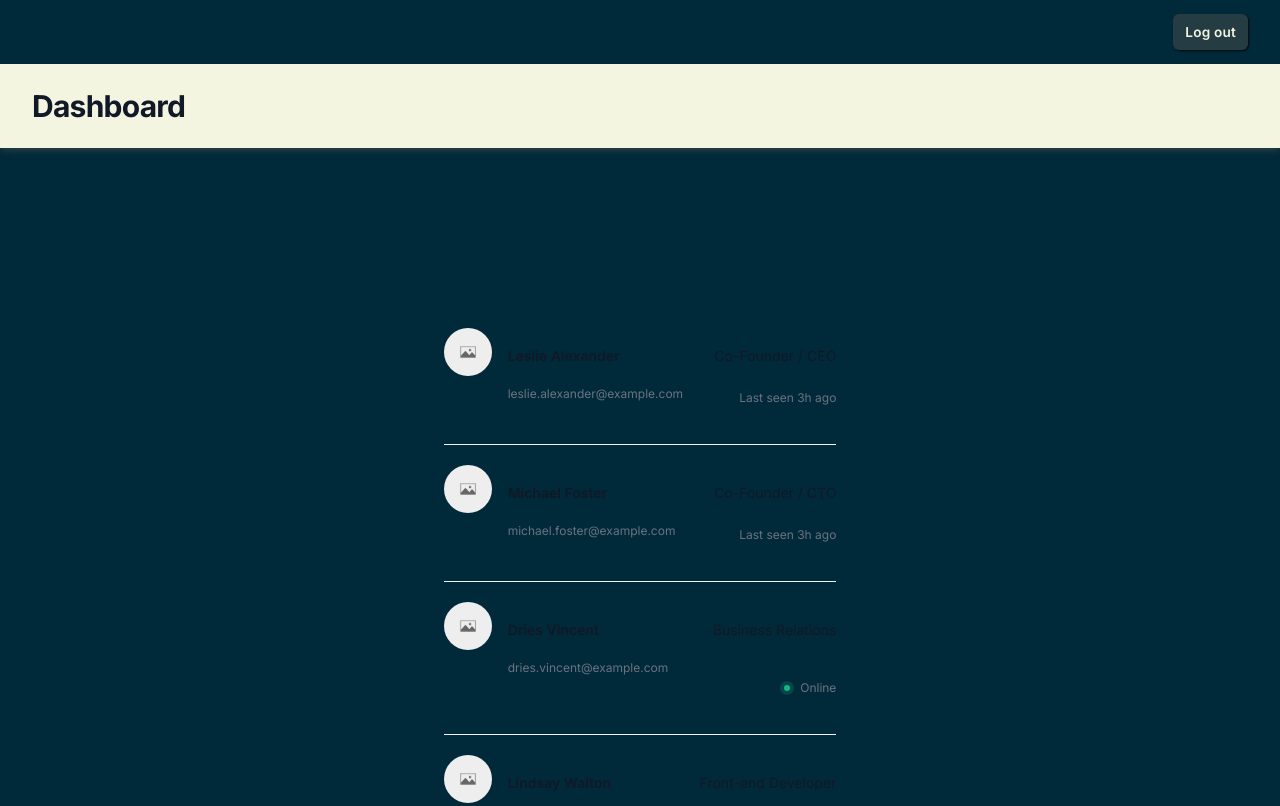
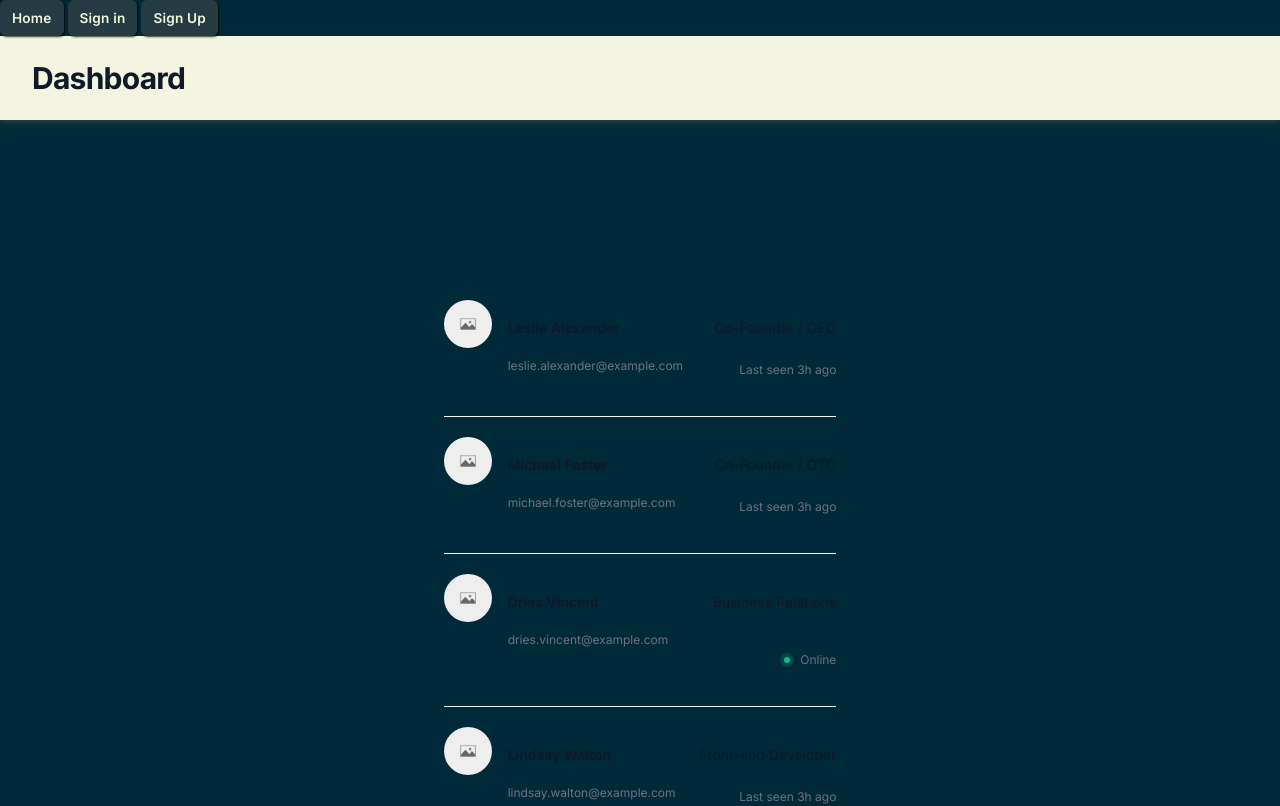
Before and after one commit to Gong-Code/event-website, a Next.js app: page /admin in a window 1280 px wide. Shown: the top 806 px of the page. Built offline with nearby package versions, Linux system fonts and the light colour scheme; no server answers.

Commit message:
update navbar in AdminPage

```diff
--- a/app/(root)/admin/page.jsx
+++ b/app/(root)/admin/page.jsx
@@ -1,19 +1,16 @@
 'use client';
 
+import Navbar from '../_components/navbar';
 import { EventsList } from './_components/EventsList';
-import { useClerk } from '@clerk/clerk-react';
+
 
 
 const AdminPage = () => {
-    const { signOut } = useClerk();
+
 
     return (
         <>
-            <nav className='mx-auto max-w-7xl px-4 sm:px-6 lg:px-8'>
-                <div className='flex h-16 items-center justify-end'>
-                    <button onClick={signOut}>Log out</button>
-                </div>
-            </nav>
+            <Navbar />
             <header className='bg-primary shadow-md shadow-secondary'>
                 <div className='mx-auto max-w-7xl px-4 py-6 sm:px-6 lg:px-8'>
                     <h1 className='text-3xl font-bold tracking-tight text-gray-900'>
```
